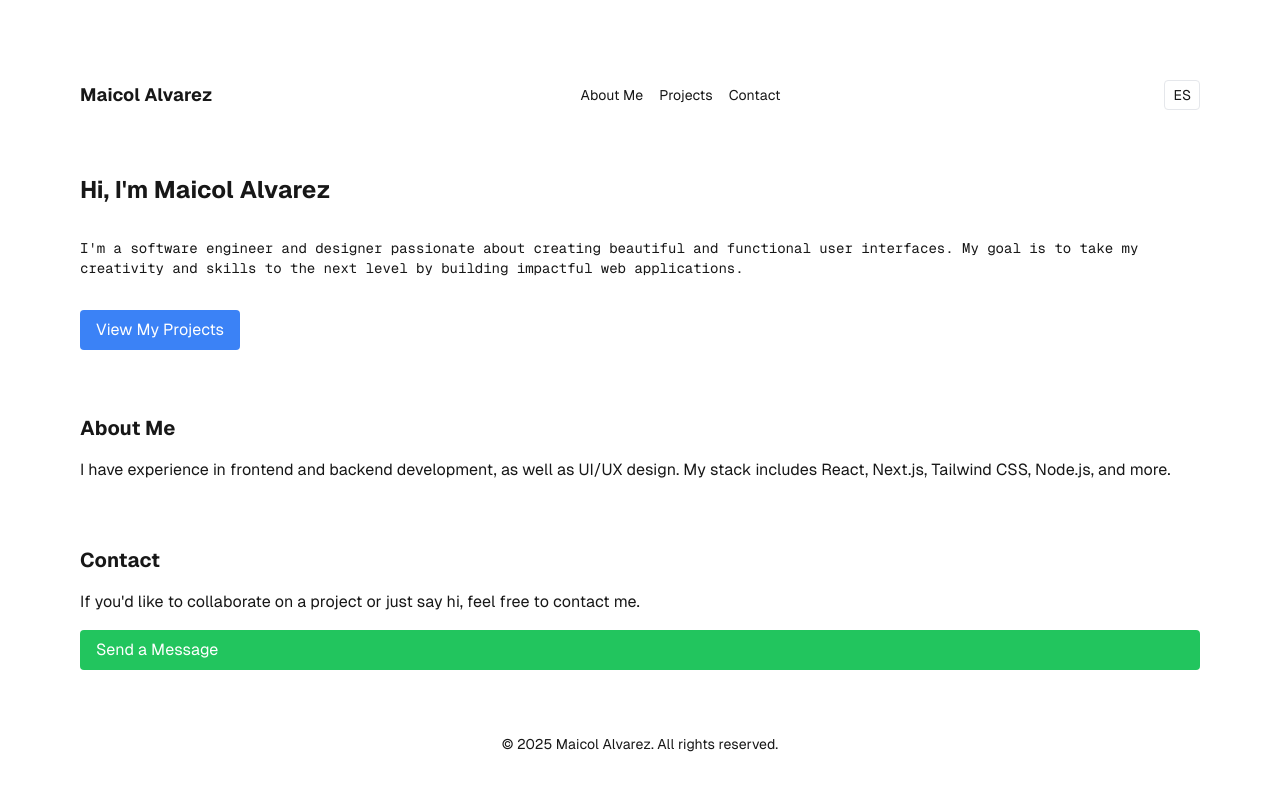
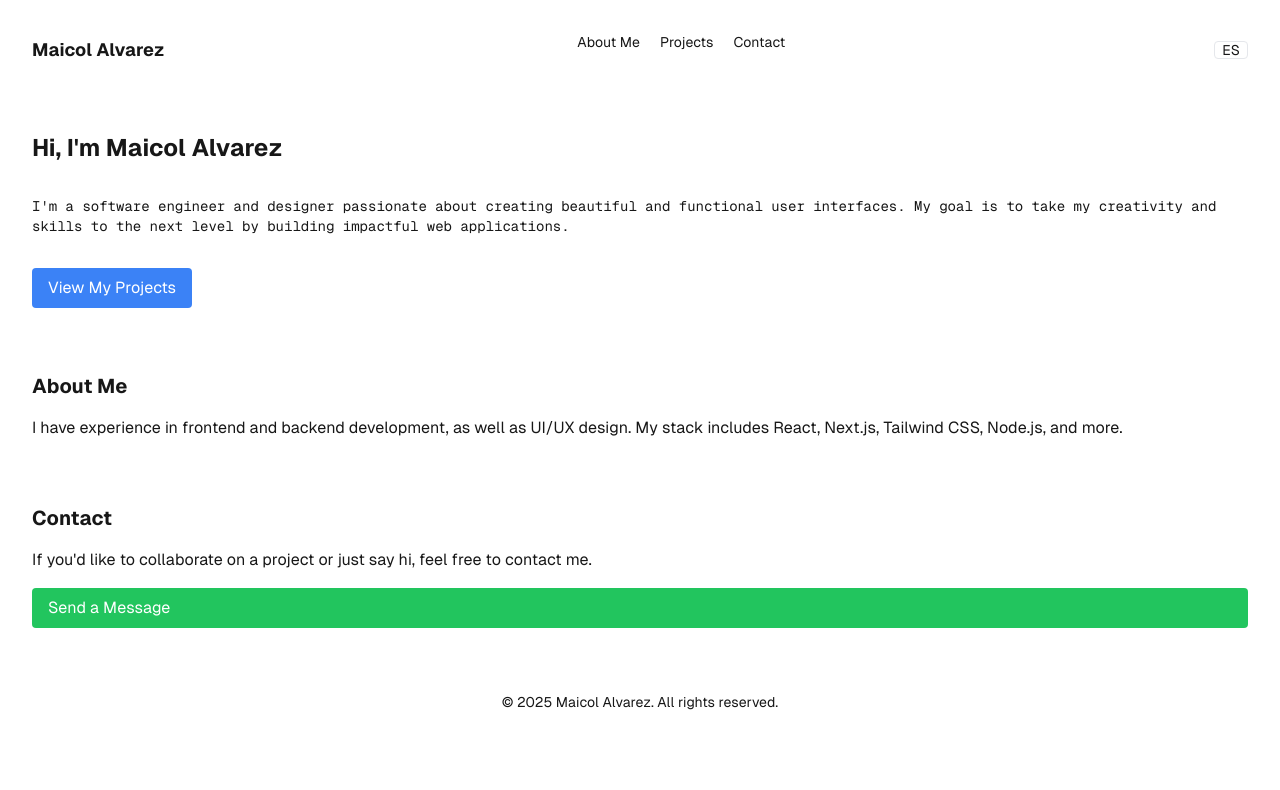
Before and after one commit to MaicolAA/portfolio, a Next.js app: page / in a window 1280 px wide. Shown: the top 790 px of the page. Built offline with nearby package versions, Linux system fonts and the light colour scheme.

Commit message:
feat: mejoras interfaz y configuración

```diff
--- a/package.json
+++ b/package.json
@@ -6,10 +6,12 @@
     "dev": "next dev",
     "build": "next build",
     "start": "next start",
-    "lint": "next lint"
+    "lint": "next lint",
+    "format": "prettier --write ."
   },
   "dependencies": {
     "format": "^0.2.2",
+    "framer-motion": "^12.0.6",
     "next": "14.2.23",
     "react": "^18",
     "react-dom": "^18"
@@ -21,6 +23,7 @@
     "eslint": "^8",
     "eslint-config-next": "14.2.23",
     "postcss": "^8",
+    "prettier": "^3.4.2",
     "tailwindcss": "^3.4.1",
     "typescript": "^5"
   }
--- a/src/app/layout.tsx
+++ b/src/app/layout.tsx
@@ -1,21 +1,25 @@
-import type { Metadata } from "next";
-import localFont from "next/font/local";
-import "../globals.css";
+'use client';
+import { motion, AnimatePresence } from 'framer-motion';
+import { usePathname } from 'next/navigation';
+import Head from 'next/head';
+import localFont from 'next/font/local';
+import '../globals.css';
 
 const geistSans = localFont({
-  src: "../fonts/GeistVF.woff",
-  variable: "--font-geist-sans",
-  weight: "100 900",
+  src: '../fonts/GeistVF.woff',
+  variable: '--font-geist-sans',
+  weight: '100 900',
 });
 const geistMono = localFont({
-  src: "../fonts/GeistMonoVF.woff",
-  variable: "--font-geist-mono",
-  weight: "100 900",
+  src: '../fonts/GeistMonoVF.woff',
+  variable: '--font-geist-mono',
+  weight: '100 900',
 });
 
-export const metadata: Metadata = {
-  title: "Maicol's Portfolio",
-  description: "Created by Maicol Alvarez",
+const pageVariants = {
+  initial: { opacity: 0, x: 100 },
+  animate: { opacity: 1, x: 0 },
+  exit: { opacity: 0, x: -100 },
 };
 
 export default function RootLayout({
@@ -23,12 +27,30 @@ export default function RootLayout({
 }: Readonly<{
   children: React.ReactNode;
 }>) {
+  const pathname = usePathname();
+
   return (
     <html lang="en">
       <body
         className={`${geistSans.variable} ${geistMono.variable} antialiased`}
       >
-        {children}
+        <Head>
+          <title>Maicol's Portfolio</title>
+          <meta name="description" content="Created by Maicol Alvarez" />
+        </Head>
+
+        <AnimatePresence mode="wait">
+          <motion.div
+            key={pathname}
+            initial="initial"
+            animate="animate"
+            exit="exit"
+            variants={pageVariants}
+            transition={{ duration: 0.3 }}
+          >
+            {children}
+          </motion.div>
+        </AnimatePresence>
       </body>
     </html>
   );
--- /dev/null
+++ b/src/app/metadata.ts
@@ -0,0 +1,6 @@
+import { Metadata } from 'next';
+
+export const metadata: Metadata = {
+  title: "Maicol's Portfolio",
+  description: 'Created by Maicol Alvarez',
+};
--- a/src/app/page.tsx
+++ b/src/app/page.tsx
@@ -1,7 +1,5 @@
-import Start from "@/app/start/page";
+import Start from '@/app/start/page';
 
 export default function Home() {
-  return (
-    <Start />
-  );
+  return <Start />;
 }
--- /dev/null
+++ b/src/app/projects/page.tsx
@@ -0,0 +1,9 @@
+const Projects = () => {
+  return (
+    <div>
+      <h1>Projects</h1>
+    </div>
+  );
+};
+
+export default Projects;
--- a/src/app/start/page.tsx
+++ b/src/app/start/page.tsx
@@ -1,64 +1,83 @@
 'use client';
-import { useState } from "react";
-import translations from "@/components/translate/translations";
+import { useState } from 'react';
+import { useRouter } from 'next/navigation';
+import { motion } from 'framer-motion';
+import translations from '@/components/translate/translations';
 
 const Start = () => {
-    const [language, setLanguage] = useState<"en" | "es">("en");
+  const [language, setLanguage] = useState<'en' | 'es'>('en');
 
   const toggleLanguage = () => {
-        setLanguage(language === "en" ? "es" : "en");
+    setLanguage(language === 'en' ? 'es' : 'en');
   };
 
   const t = (key: string) => translations[key]?.[language] || key;
 
+  const router = useRouter();
+
   return (
-        <div className="min-h-screen flex flex-col gap-16 p-8 sm:p-20 font-[family-name:var(--font-geist-sans)]">
+    <div className="min-h-screen flex flex-col gap-16 p-6 sm:p-8 font-[family-name:var(--font-geist-sans)]">
       <header className="flex justify-between items-center w-full text-sm">
-                <h1 className="text-lg font-bold">{t("headerTitle")}</h1>
-                <nav className="flex gap-4">
-                    <a href="#about" className="hover:underline">{t("navAbout")}</a>
-                    <a href="#projects" className="hover:underline">{t("navProjects")}</a>
-                    <a href="#contact" className="hover:underline">{t("navContact")}</a>
+        <h1 className="text-lg font-bold">{t('headerTitle')}</h1>
+        <nav className="flex gap-5 text-sm pb-4">
+          <a href="#about" className="hover:underline">
+            {t('navAbout')}
+          </a>
+          <a href="#projects" className="hover:underline">
+            {t('navProjects')}
+          </a>
+          <a href="#contact" className="hover:underline">
+            {t('navContact')}
+          </a>
         </nav>
         <button
           onClick={toggleLanguage}
-                    className="ml-4 px-2 py-1 border rounded"
+          className="ml-4 px-4 py-2 border rounded relative overflow-hidden"
         >
-                    {language === "en" ? "ES" : "EN"}
+          <motion.span
+            key={language}
+            initial={{ opacity: 0, y: 20 }}
+            animate={{ opacity: 1, y: 0 }}
+            exit={{ opacity: 0, y: -20 }}
+            transition={{ duration: 0.2 }}
+            className="absolute inset-0 flex items-center justify-center"
+          >
+            {language === 'en' ? 'ES' : 'EN'}
+          </motion.span>
         </button>
       </header>
 
       <main className="flex flex-col gap-8 items-center sm:items-start text-center sm:text-left">
-                <h2 className="text-2xl font-bold">{t("heroTitle")}</h2>
+        <h2 className="text-2xl font-bold">{t('heroTitle')}</h2>
         <p className="text-sm font-[family-name:var(--font-geist-mono)]">
-                    {t("heroDescription")}
+          {t('heroDescription')}
         </p>
         <a
-                    href="#projects"
+          onClick={() => router.push('/projects')}
           className="px-4 py-2 bg-blue-500 text-white rounded hover:bg-blue-600 transition"
         >
-                    {t("heroButton")}
+          {t('heroButton')}
         </a>
       </main>
 
       <section id="about" className="flex flex-col gap-4">
-                <h3 className="text-xl font-bold">{t("aboutTitle")}</h3>
-                <p>{t("aboutDescription")}</p>
+        <h3 className="text-xl font-bold">{t('aboutTitle')}</h3>
+        <p>{t('aboutDescription')}</p>
       </section>
 
       <section id="contact" className="flex flex-col gap-4">
-                <h3 className="text-xl font-bold">{t("contactTitle")}</h3>
-                <p>{t("contactDescription")}</p>
+        <h3 className="text-xl font-bold">{t('contactTitle')}</h3>
+        <p>{t('contactDescription')}</p>
         <a
           href="mailto:maicolaroyave10@gmail.com"
           className="px-4 py-2 bg-green-500 text-white rounded hover:bg-green-600 transition"
         >
-                    {t("contactButton")}
+          {t('contactButton')}
         </a>
       </section>
 
       <footer className="text-sm text-center">
-                &copy; {new Date().getFullYear()} {t("headerTitle")}. {t("footer")}
+        &copy; {new Date().getFullYear()} {t('headerTitle')}. {t('footer')}
       </footer>
     </div>
   );
```
Also changed, not shown: src/components/translate/translations.ts (+23 -23 lines), tailwind.config.ts (+6 -6 lines), 2 other files (tests, documents, lock files or other folders). Lines whose indentation alone changed are shown as unchanged.
